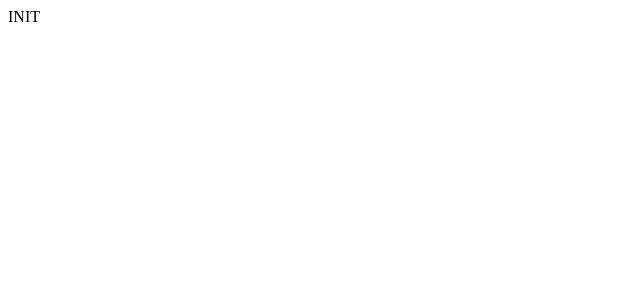
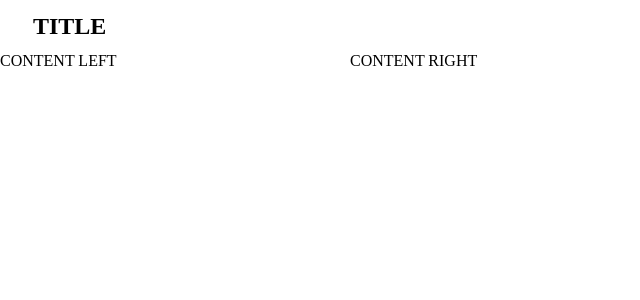
Before and after one commit to marvintrejoxi/Ravn-Challenge-V2-Marvin-Trejo, a React (Create React App) app: page / in a window 1280 px wide. Shown: the top 300 px of the page, without its empty margins (0-640 px from the left). Built offline with nearby package versions, Linux system fonts and the light colour scheme.

Commit message:
✨ added layout structure

```diff
--- a/package.json
+++ b/package.json
@@ -10,9 +10,12 @@
     "@types/node": "^12.0.0",
     "@types/react": "^16.9.53",
     "@types/react-dom": "^16.9.8",
+    "@types/styled-components": "^5.1.7",
+    "node-sass": "4.14.1",
     "react": "^17.0.1",
     "react-dom": "^17.0.1",
     "react-scripts": "4.0.1",
+    "styled-components": "^5.2.1",
     "typescript": "^4.0.3",
     "web-vitals": "^0.2.4"
   },
--- a/src/App.tsx
+++ b/src/App.tsx
@@ -1,5 +1,19 @@
 import React from 'react';
 
+// custom
+import {Container, Wrapper, Sidebar, Content} from 'app.styled';
+import {Header} from 'components/Header';
+
 export const App: React.FC = () => {
-  return <div>INIT</div>;
+  return (
+    <Container>
+      <Header />
+
+      <Wrapper>
+        <Sidebar>CONTENT LEFT</Sidebar>
+
+        <Content>CONTENT RIGHT</Content>
+      </Wrapper>
+    </Container>
+  );
 };
--- /dev/null
+++ b/src/app.styled.ts
@@ -0,0 +1,25 @@
+import styled from 'styled-components';
+
+export const Container = styled.section`
+  min-height: 100vh;
+  width: 100%;
+  overflow: hidden;
+`;
+
+export const Wrapper = styled.main`
+  display: flex;
+  height: calc(100vh - 52px);
+  overflow: hidden;
+`;
+
+export const Sidebar = styled.aside`
+  height: 100%;
+  width: 350px;
+  overflow-y: auto;
+`;
+
+export const Content = styled.section`
+  height: 100%;
+  width: calc(100% - 350px);
+  overflow-y: auto;
+`;
--- /dev/null
+++ b/src/assets/sass/global.scss
@@ -0,0 +1,4 @@
+body {
+  margin: 0;
+  padding: 0;
+}
--- /dev/null
+++ b/src/components/Header/index.tsx
@@ -0,0 +1,10 @@
+import React from 'react';
+
+// custom
+import {HeaderWrapper, HeaderTitle} from './styled';
+
+export const Header = () => (
+  <HeaderWrapper>
+    <HeaderTitle>TITLE</HeaderTitle>
+  </HeaderWrapper>
+);
--- /dev/null
+++ b/src/components/Header/styled.ts
@@ -0,0 +1,13 @@
+import styled from 'styled-components';
+
+export const HeaderWrapper = styled.header`
+  width: 100%;
+  height: 52px;
+  display: flex;
+  align-items: center;
+`;
+
+export const HeaderTitle = styled.h1`
+  margin: 0;
+  padding-left: 33px;
+`;
--- a/src/index.tsx
+++ b/src/index.tsx
@@ -2,6 +2,9 @@ import React from 'react';
 import ReactDOM from 'react-dom';
 import {App} from './App';
 import reportWebVitals from './reportWebVitals';
+
+// custom
+import 'assets/sass/global.scss';
 
 ReactDOM.render(
   <React.StrictMode>
```
Also changed, not shown: 2 other files (tests, documents, lock files or other folders).
